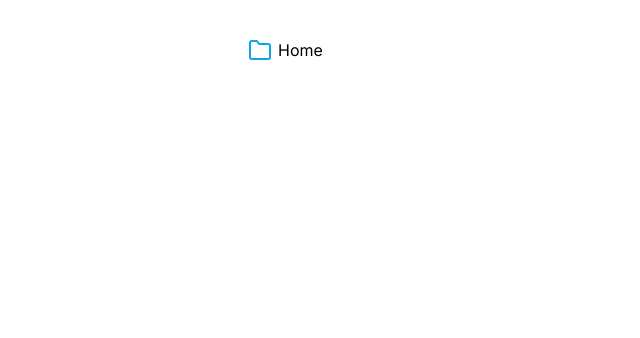
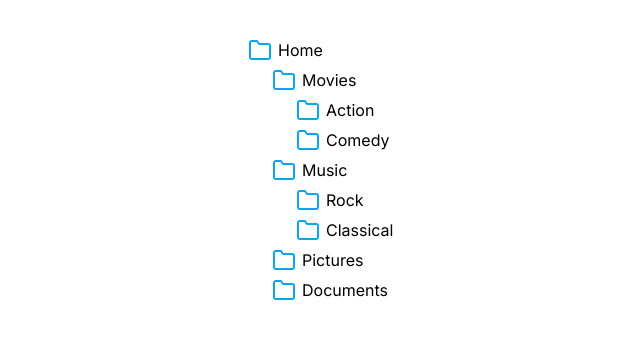
Before and after one commit to StereoPT/framer-designs, a Next.js app: page /filesystem-viewer in a window 1280 px wide. Shown: the top 338 px of the page, without its empty margins (232-872 px from the left). Built offline with nearby package versions, Linux system fonts and the light colour scheme.

Commit message:
feat: nested manual rendering

```diff
--- a/src/components/FileSystemViewer/FileSystemViewer.tsx
+++ b/src/components/FileSystemViewer/FileSystemViewer.tsx
@@ -1,6 +1,19 @@
 import { FiFolder } from 'react-icons/fi';
 
 const FileSystemViewer = () => {
+  const folders = [
+    {
+      name: 'Movies',
+      folders: [
+        { name: 'Action', folders: [{ name: '2000s' }, { name: '2010s' }] },
+        { name: 'Comedy' },
+      ],
+    },
+    { name: 'Music', folders: [{ name: 'Rock' }, { name: 'Classical' }] },
+    { name: 'Pictures' },
+    { name: 'Documents' },
+  ];
+
   return (
     <div className="p-8 max-w-sm mx-auto">
       <ul>
@@ -9,6 +22,31 @@ const FileSystemViewer = () => {
             <FiFolder className="size-6 text-sky-500" />
             Home
           </span>
+          <ul className="pl-6">
+            {folders.map((folder) => {
+              return (
+                <li key={folder.name} className="my-1.5">
+                  <span className="flex items-center gap-1.5">
+                    <FiFolder className="size-6 text-sky-500" />
+                    {folder.name}
+                  </span>
+
+                  <ul className="pl-6">
+                    {folder.folders?.map((folder) => {
+                      return (
+                        <li key={folder.name} className="my-1.5">
+                          <span className="flex items-center gap-1.5">
+                            <FiFolder className="size-6 text-sky-500" />
+                            {folder.name}
+                          </span>
+                        </li>
+                      );
+                    })}
+                  </ul>
+                </li>
+              );
+            })}
+          </ul>
         </li>
       </ul>
     </div>
```
